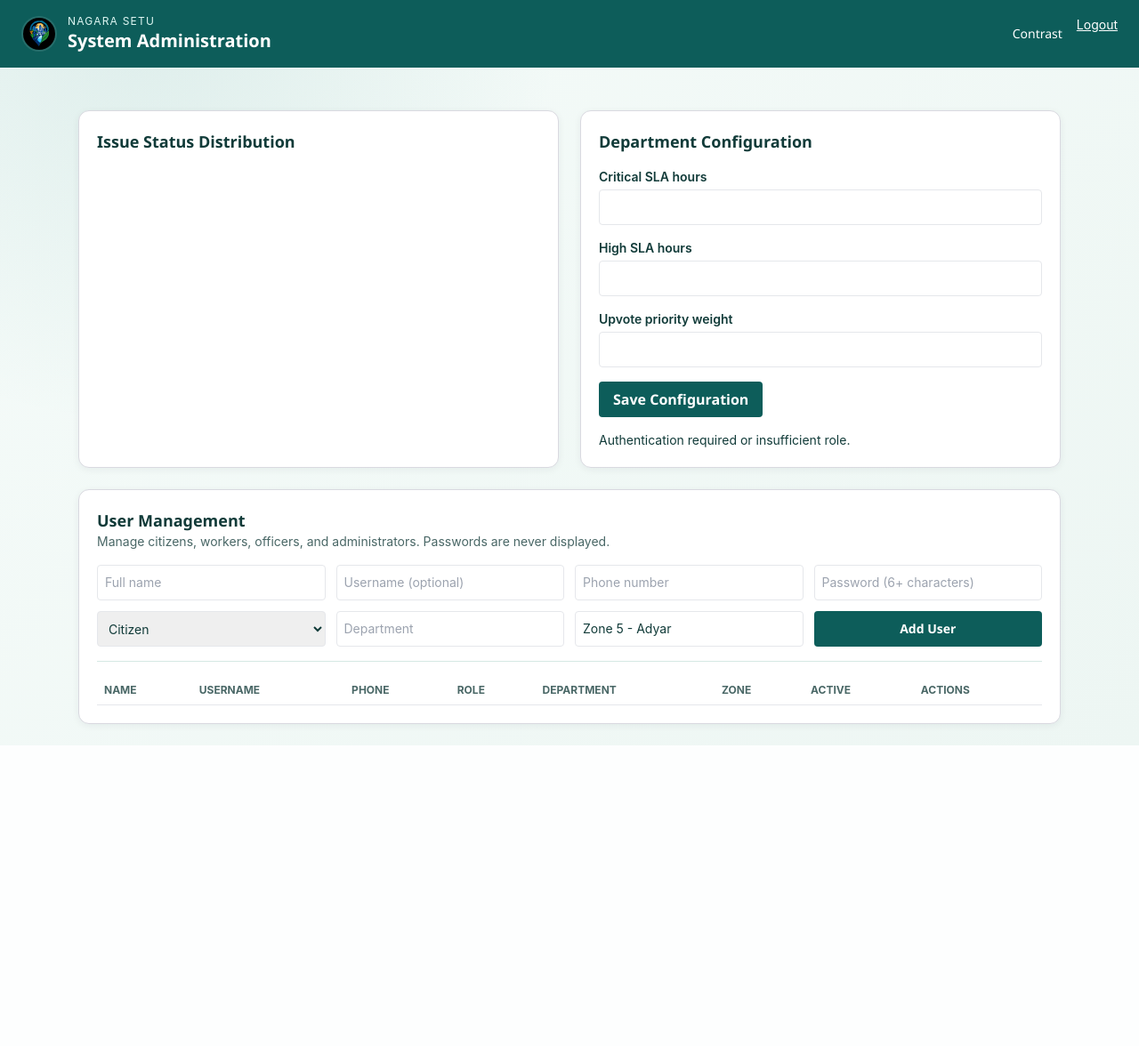
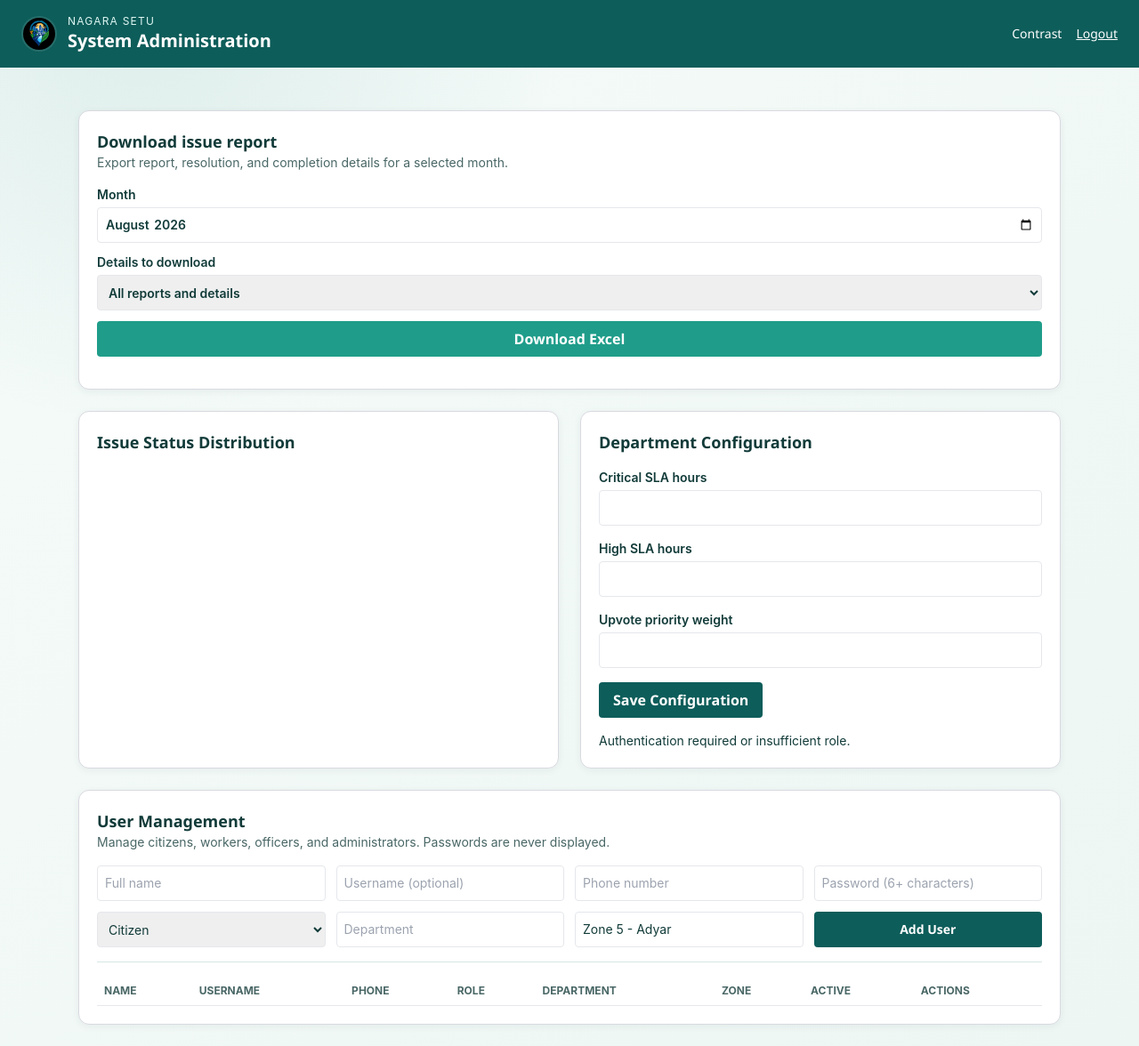
Before and after one commit to safiyah05arif-debug/voodo_fix, a Django app: template templates/admin_dashboard.html in a window 1280 px wide. Shown: the whole page at 89% size. Before the commit the page ends 838 px from the top, so only its background shows below. Run offline with Django 5.2, Linux system fonts and the light colour scheme; the template is opened without the code that fills it, so the values that code supplies are empty.

Commit message:
Add admin issue report export

```diff
--- a/civix_backend/urls.py
+++ b/civix_backend/urls.py
@@ -15,7 +15,7 @@
 )
 from users.views import (
     UserProfileView, AdminAnalyticsView, AdminUsersView, AdminAuditLogsView,
-    AdminCreateUserView, AdminConfigView, AdminDeactivateUserView,
+    AdminCreateUserView, AdminConfigView, AdminDeactivateUserView, AdminIssueExportView,
 )
 
 def login_view(request):
@@ -63,6 +63,7 @@
     path("api/issues/<str:issue_id>/override-department/", OverrideDepartmentView.as_view()),
     path("api/sla/<str:issue_id>/escalate/", EscalateIssueView.as_view()),
     path("api/admin/analytics/", AdminAnalyticsView.as_view()),
+    path("api/admin/issues/export/", AdminIssueExportView.as_view()),
     path("api/admin/users/", AdminUsersView.as_view()),
     path("api/admin/audit-logs/", AdminAuditLogsView.as_view()),
     path("api/admin/users/create/", AdminCreateUserView.as_view()),
--- a/templates/admin_dashboard.html
+++ b/templates/admin_dashboard.html
@@ -53,10 +53,31 @@
                 <h1 class="text-xl font-bold">System Administration</h1>
             </div>
         </div>
-        <nav aria-label="Portal navigation" class="flex gap-4 text-sm"><button id="admin-contrast" type="button" aria-pressed="false" aria-label="Toggle high contrast mode">Contrast</button><a href="/api/users/logout/" class="underline">Logout</a></nav>
+        <nav aria-label="Portal navigation" class="flex gap-4 text-sm"><button id="admin-contrast" type="button" aria-pressed="false" aria-label="Toggle high contrast mode">Contrast</button><button type="button" data-logout class="underline">Logout</button></nav>
     </header>
     <main id="main-content" tabindex="-1" class="max-w-6xl mx-auto p-6 space-y-6">
         <section id="metric-grid" class="grid grid-cols-2 md:grid-cols-5 gap-3" aria-label="Platform health metrics"></section>
+        <section class="bg-white border border-outline-variant p-5 rounded-lg shadow-sm civix-panel space-y-4" aria-labelledby="export-heading">
+            <div>
+                <h2 id="export-heading" class="font-bold text-lg">Download issue report</h2>
+                <p class="text-sm text-on-surface-variant">Export report, resolution, and completion details for a selected month.</p>
+            </div>
+            <form id="issue-export-form" class="grid gap-3 sm:grid-cols-[minmax(0,1fr)_minmax(0,1fr)_auto] items-end">
+                <label for="export-month" class="text-sm font-semibold">Month
+                    <input id="export-month" type="month" required class="mt-1 w-full border rounded p-2">
+                </label>
+                <label for="export-scope" class="text-sm font-semibold">Details to download
+                    <select id="export-scope" class="mt-1 w-full border rounded p-2">
+                        <option value="all">All reports and details</option>
+                        <option value="reports">Issue reports</option>
+                        <option value="resolved">Resolved issues</option>
+                        <option value="completion">Completion proof details</option>
+                    </select>
+                </label>
+                <button type="submit" class="bg-secondary text-white px-4 py-2 rounded font-bold">Download Excel</button>
+            </form>
+            <p id="export-status" class="text-sm" role="status" aria-live="polite"></p>
+        </section>
         <section class="grid lg:grid-cols-2 gap-6">
             <div class="bg-white border border-outline-variant p-5 rounded-lg shadow-sm civix-panel">
                 <h2 class="font-bold text-lg mb-4">Issue Status Distribution</h2>
@@ -114,8 +135,38 @@
         let adminUsers = [];
         const escapeHtml = (value) => String(value ?? '').replace(/[&<>'"]/g, (character) => ({'&': '&amp;', '<': '&lt;', '>': '&gt;', "'": '&#39;', '"': '&quot;'}[character]));
         const adminContrast = document.getElementById('admin-contrast');
+        document.querySelectorAll('[data-logout]').forEach((button) => {
+            button.addEventListener('click', () => { window.location.assign('/api/users/logout/'); });
+        });
         if (localStorage.getItem('civix-contrast') === 'on') { document.body.classList.add('high-contrast'); adminContrast.setAttribute('aria-pressed', 'true'); }
         adminContrast.addEventListener('click', () => { const enabled = document.body.classList.toggle('high-contrast'); localStorage.setItem('civix-contrast', enabled ? 'on' : 'off'); adminContrast.setAttribute('aria-pressed', String(enabled)); });
+        document.getElementById('export-month').value = new Date().toISOString().slice(0, 7);
+        document.getElementById('issue-export-form').addEventListener('submit', async (event) => {
+            event.preventDefault();
+            const month = document.getElementById('export-month').value;
+            const scope = document.getElementById('export-scope').value;
+            const status = document.getElementById('export-status');
+            status.textContent = 'Preparing download...';
+            try {
+                const response = await fetch(`/api/admin/issues/export/?month=${encodeURIComponent(month)}&scope=${encodeURIComponent(scope)}`, { credentials: 'same-origin' });
+                if (!response.ok) {
+                    const data = await response.json();
+                    throw new Error(data.error || 'Could not prepare the report.');
+                }
+                const blob = await response.blob();
+                const url = URL.createObjectURL(blob);
+                const link = document.createElement('a');
+                link.href = url;
+                link.download = `civix-issues-${month}.csv`;
+                document.body.appendChild(link);
+                link.click();
+                link.remove();
+                URL.revokeObjectURL(url);
+                status.textContent = 'Download started.';
+            } catch (error) {
+                status.textContent = error.message;
+            }
+        });
 
         function renderUsers() {
             document.getElementById('user-list').innerHTML = adminUsers.map((user) => `<tr class="border-b align-top">
--- a/users/urls.py
+++ b/users/urls.py
@@ -9,7 +9,7 @@
     WorkerListView,
     AdminMetricsView,
     AdminConfigView,
-    AdminAnalyticsView, AdminUsersView, AdminAuditLogsView, AdminCreateUserView, AdminUpdateUserView, AdminResetPasswordView, NotificationListView,
+    AdminAnalyticsView, AdminIssueExportView, AdminUsersView, AdminAuditLogsView, AdminCreateUserView, AdminUpdateUserView, AdminResetPasswordView, NotificationListView,
         DevLoginView,
 )
 
@@ -26,6 +26,7 @@
     path("admin/metrics/", AdminMetricsView.as_view(), name="admin-metrics"),
     path("admin/config/", AdminConfigView.as_view(), name="admin-config"),
     path("admin/analytics/", AdminAnalyticsView.as_view(), name="admin-analytics"),
+    path("admin/issues/export/", AdminIssueExportView.as_view(), name="admin-issue-export"),
     path("admin/users/", AdminUsersView.as_view(), name="admin-users"),
     path("admin/audit-logs/", AdminAuditLogsView.as_view(), name="admin-audit-logs"),
     path("admin/users/create/", AdminCreateUserView.as_view(), name="admin-create-user"),
```
Also changed, not shown: users/views.py (+67 -0 lines).
